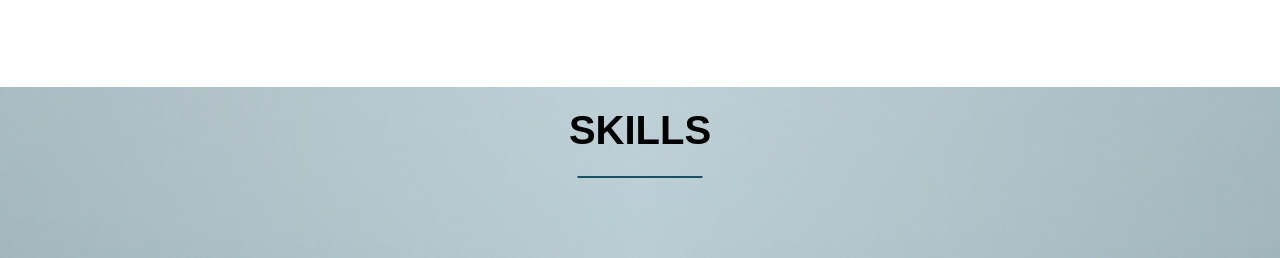
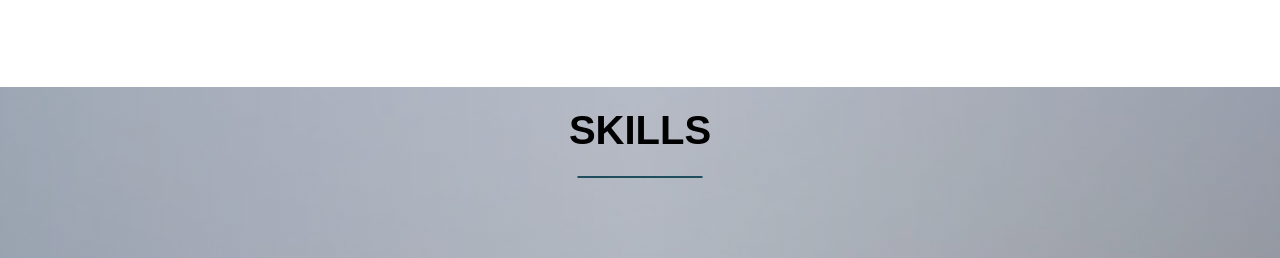
Before and after one commit to dagmarawieczorek/Portfolio, a plain HTML site: page index.html in a window 1280 px wide. Shown: the part 1395-1653 px from the top of the page. Drawn offline with nearby package versions, Linux system fonts and the light colour scheme; some icons are missing; a web font is replaced by a local one.

Commit message:
styling skills

```diff
--- a/src/scss/components/_skills.scss
+++ b/src/scss/components/_skills.scss
@@ -4,7 +4,7 @@
     min-height: 800px;
     background: linear-gradient($c, $c),
     linear-gradient(90deg, $c, transparent, $c),
-    url(../images/main-banner3.jpg) center bottom / cover no-repeat;
+    url(../images/beach.JPG) center bottom / cover no-repeat;
     overflow: hidden;
 background-attachment: fixed;
     margin: 0;
```
Also changed, not shown: dist/css/style.min.css, 1 other file.
